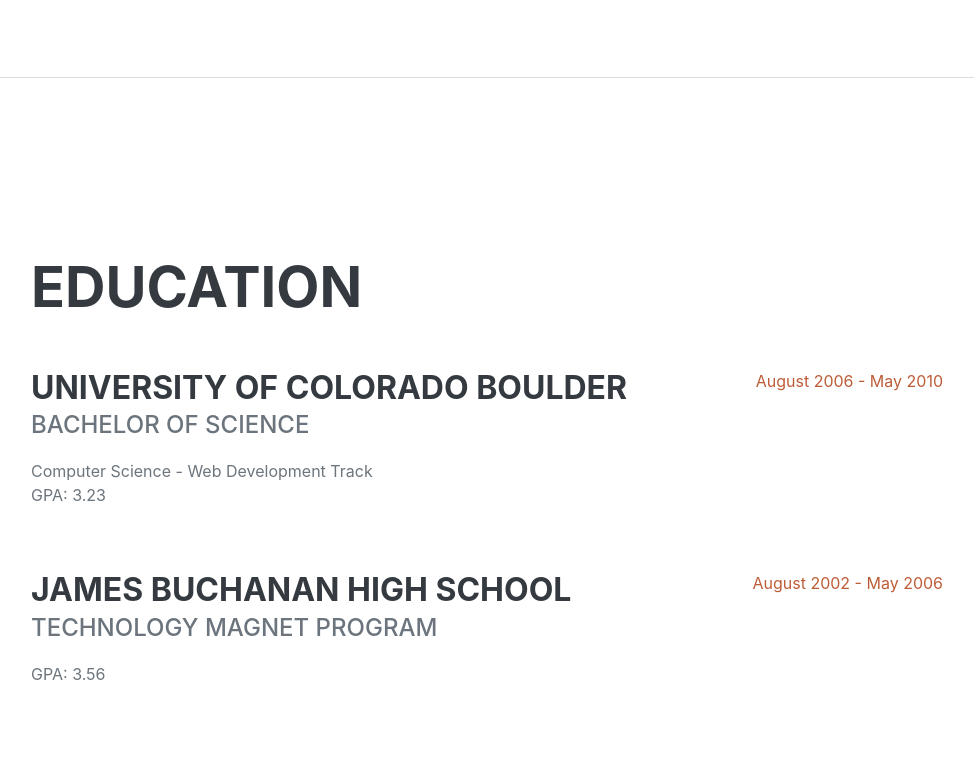
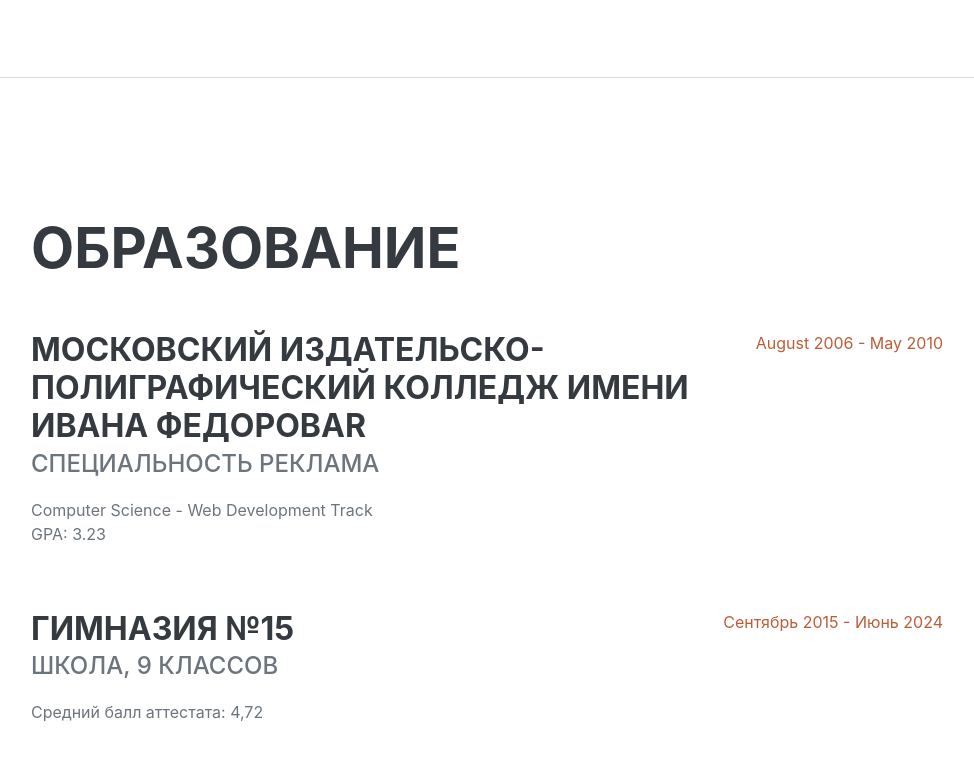
Before and after one commit to novoselovavs24-netizen/Resume, a plain HTML site: page index.html in a window 1280 px wide. Shown: the part 1929-2688 px from the top of the page, without its empty margins (289-1263 px from the left). Drawn offline with nearby package versions, Linux system fonts and the light colour scheme; a web font is replaced by a local one.

Commit message:
Update index.html

```diff
--- a/index.html
+++ b/index.html
@@ -25,7 +25,7 @@
             <button class="navbar-toggler" type="button" data-bs-toggle="collapse" data-bs-target="#navbarResponsive" aria-controls="navbarResponsive" aria-expanded="false" aria-label="Toggle navigation"><span class="navbar-toggler-icon"></span></button>
             <div class="collapse navbar-collapse" id="navbarResponsive">
                 <ul class="navbar-nav">
-                    <li class="nav-item"><a class="nav-link js-scroll-trigger" href="#about">About</a></li>
+                    <li class="nav-item"><a class="nav-link js-scroll-trigger" href="#about">О себе</a></li>
                     <li class="nav-item"><a class="nav-link js-scroll-trigger" href="#experience">Experience</a></li>
                     <li class="nav-item"><a class="nav-link js-scroll-trigger" href="#education">Education</a></li>
                     <li class="nav-item"><a class="nav-link js-scroll-trigger" href="#skills">Skills</a></li>
@@ -45,7 +45,7 @@
                     </h1>
                     <div class="subheading mb-5">
                         город Москва 89256050626 novoselovavs24@mipkif.com
-                        <a href="mailto:name@email.com">name@email.com</a>
+                        <a href="mailto:name@email.com">novoselovavs24@mipkif.com</a>
                     </div>
                     <p class="lead mb-5">У меня есть опыт работы в таких программах как: Figma, Adobe Illustrator, Adobe Photoshop. Я умею монтировать видео-ролики в CapCut.</p>
                     <div class="social-icons">
@@ -60,7 +60,7 @@
             <!-- Experience-->
             <section class="resume-section" id="experience">
                 <div class="resume-section-content">
-                    <h2 class="mb-5">Experience</h2>
+                    <h2 class="mb-5">Опыт работы</h2>
                     <div class="d-flex flex-column flex-md-row justify-content-between mb-5">
                         <div class="flex-grow-1">
                             <h3 class="mb-0">Senior Web Developer</h3>
@@ -99,11 +99,11 @@
             <!-- Education-->
             <section class="resume-section" id="education">
                 <div class="resume-section-content">
-                    <h2 class="mb-5">Education</h2>
+                    <h2 class="mb-5">Образование</h2>
                     <div class="d-flex flex-column flex-md-row justify-content-between mb-5">
                         <div class="flex-grow-1">
-                            <h3 class="mb-0">University of Colorado Boulder</h3>
-                            <div class="subheading mb-3">Bachelor of Science</div>
+                            <h3 class="mb-0">Московский издательско-полиграфический колледж имени Ивана Федороваr</h3>
+                            <div class="subheading mb-3">Специальность Реклама</div>
                             <div>Computer Science - Web Development Track</div>
                             <p>GPA: 3.23</p>
                         </div>
@@ -111,11 +111,11 @@
                     </div>
                     <div class="d-flex flex-column flex-md-row justify-content-between">
                         <div class="flex-grow-1">
-                            <h3 class="mb-0">James Buchanan High School</h3>
-                            <div class="subheading mb-3">Technology Magnet Program</div>
-                            <p>GPA: 3.56</p>
+                            <h3 class="mb-0">Гимназия №15</h3>
+                            <div class="subheading mb-3">школа, 9 классов</div>
+                            <p>Средний балл аттестата: 4,72</p>
                         </div>
-                        <div class="flex-shrink-0"><span class="text-primary">August 2002 - May 2006</span></div>
+                        <div class="flex-shrink-0"><span class="text-primary">Сентябрь 2015 - Июнь 2024</span></div>
                     </div>
                 </div>
             </section>
@@ -123,7 +123,7 @@
             <!-- Skills-->
             <section class="resume-section" id="skills">
                 <div class="resume-section-content">
-                    <h2 class="mb-5">Skills</h2>
+                    <h2 class="mb-5">Навыки</h2>
                     <div class="subheading mb-3">Programming Languages & Tools</div>
                     <ul class="list-inline dev-icons">
                         <li class="list-inline-item"><i class="fab fa-html5"></i></li>
```
